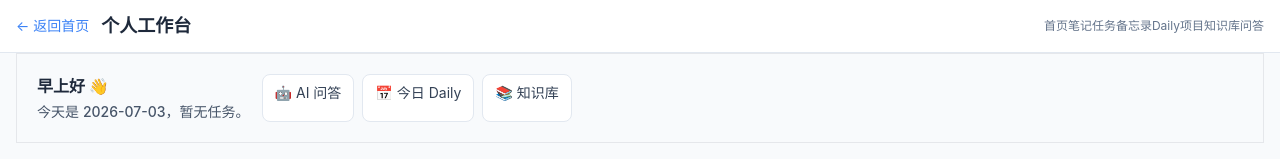
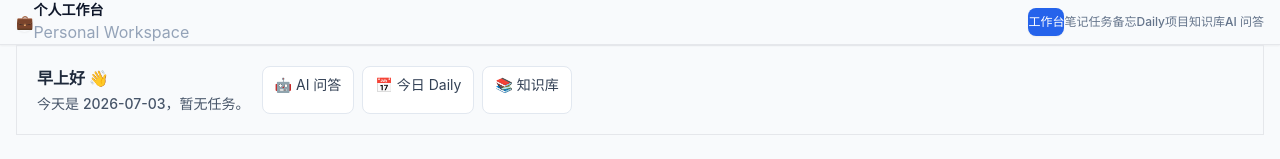
Before and after one commit to JannLeo/jannserver, a Next.js app: page /dashboard in a window 1280 px wide. Shown: the top 159 px of the page. Built offline with nearby package versions, Linux system fonts and the light colour scheme; no server answers; the database is empty.

Commit message:
fix(dashboard): modern navbar with active pill nav, remove redundant back link on homepage

```diff
--- a/src/app/dashboard/page.tsx
+++ b/src/app/dashboard/page.tsx
@@ -89,7 +89,7 @@ export default async function DashboardPage() {
 
   return (
     <div className="min-h-screen bg-slate-50">
-      <NavBar title="个人工作台" />
+      <NavBar />
       <DashboardClient data={data} activity={activity} />
     </div>
   );
--- a/src/components/NavBar.tsx
+++ b/src/components/NavBar.tsx
@@ -1,43 +1,96 @@
 'use client';
 import Link from 'next/link';
+import { usePathname } from 'next/navigation';
 
 interface NavBarProps {
-  title: string;
+  title?: string;
   backTo?: string;
   backLabel?: string;
 }
 
-export default function NavBar({ title, backTo = '/dashboard', backLabel = '返回首页' }: NavBarProps) {
 const navLinks = [
-    ['/dashboard', '首页'],
+  ['/dashboard', '工作台'],
   ['/notes', '笔记'],
   ['/tasks', '任务'],
-    ['/memos', '备忘录'],
+  ['/memos', '备忘'],
   ['/daily', 'Daily'],
   ['/projects', '项目'],
   ['/repos', '知识库'],
-    ['/ask', '问答'],
+  ['/ask', 'AI 问答'],
 ];
 
+export default function NavBar({ title, backTo, backLabel }: NavBarProps) {
+  const pathname = usePathname();
+  const isDashboard = pathname === '/dashboard';
+
   return (
-    <header className="bg-white border-b border-slate-200 px-4 sm:px-6 py-3 flex items-center justify-between gap-3 flex-wrap">
-      <div className="flex items-center gap-3 min-w-0">
-        <Link href={backTo} className="flex items-center gap-1 text-sm text-blue-500 hover:text-blue-700 whitespace-nowrap flex-shrink-0">
-          ← {backLabel}
+    <header className="sticky top-0 z-40 border-b bg-white/95 backdrop-blur shadow-sm">
+      <div className="mx-auto max-w-7xl px-4 sm:px-6 lg:px-8">
+        <div className="flex items-center justify-between h-14 gap-4">
+          {/* 左侧：Logo + 标题 */}
+          <div className="flex items-center gap-3 flex-shrink-0">
+            {isDashboard ? (
+              /* Dashboard 首页：无返回链接，Logo + 工作台 */
+              <>
+                <div className="flex items-center gap-2.5">
+                  <div className="w-8 h-8 rounded-xl bg-gradient-to-br from-blue-500 to-indigo-600 flex items-center justify-center text-white text-sm font-bold shadow-sm">
+                    💼
+                  </div>
+                  <div className="hidden sm:block">
+                    <div className="text-sm font-semibold text-slate-900 leading-tight">个人工作台</div>
+                    <div className="text-[10px] text-slate-400 leading-tight">Personal Workspace</div>
+                  </div>
+                </div>
+                {title && (
+                  <span className="hidden md:block text-slate-300">|</span>
+                )}
+                {title && (
+                  <h1 className="hidden md:block text-sm font-medium text-slate-600 truncate">{title}</h1>
+                )}
+              </>
+            ) : (
+              /* 子页面：返回链接 + 标题 */
+              <>
+                <Link
+                  href={backTo ?? '/dashboard'}
+                  className="flex items-center gap-1.5 text-sm text-slate-500 hover:text-blue-600 whitespace-nowrap transition-colors flex-shrink-0"
+                >
+                  <span className="text-base">←</span>
+                  <span className="hidden sm:inline">{backLabel ?? '工作台'}</span>
                 </Link>
-        <h1 className="text-lg font-bold text-slate-800 truncate">{title}</h1>
+                {title && (
+                  <>
+                    <span className="text-slate-200 select-none">|</span>
+                    <h1 className="text-sm font-semibold text-slate-700 truncate">{title}</h1>
+                  </>
+                )}
+              </>
+            )}
           </div>
-      <nav className="flex gap-0.5 flex-wrap">
-        {navLinks.map(([href, label]) => (
+
+          {/* 中间 / 右侧：导航链接 */}
+          <nav className="flex items-center gap-0.5 overflow-x-auto scrollbar-none flex-1 justify-end">
+            {navLinks.map(([href, label]) => {
+              const isActive = pathname === href || (href !== '/dashboard' && pathname.startsWith(href));
+              return (
                 <Link
                   key={href}
                   href={href}
-            className="px-2.5 py-1.5 rounded-lg text-xs text-slate-500 hover:bg-slate-100 hover:text-slate-800 transition whitespace-nowrap"
+                  className={`
+                    px-2.5 py-1.5 rounded-lg text-xs font-medium whitespace-nowrap transition-all flex-shrink-0
+                    ${isActive
+                      ? 'bg-blue-600 text-white shadow-sm'
+                      : 'text-slate-500 hover:text-slate-800 hover:bg-slate-100'
+                    }
+                  `}
                 >
                   {label}
                 </Link>
-        ))}
+              );
+            })}
           </nav>
+        </div>
+      </div>
     </header>
   );
 }
```
Lines whose indentation alone changed are shown as unchanged.
